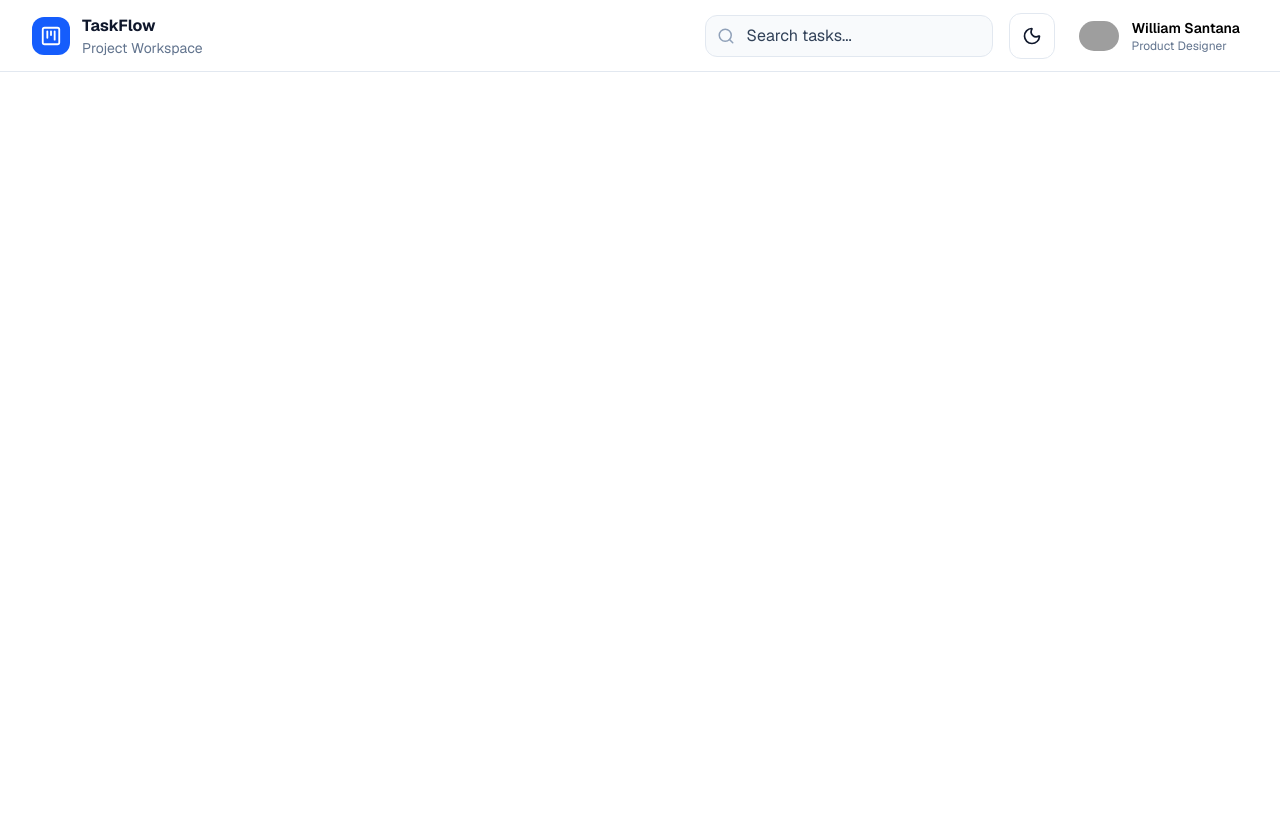
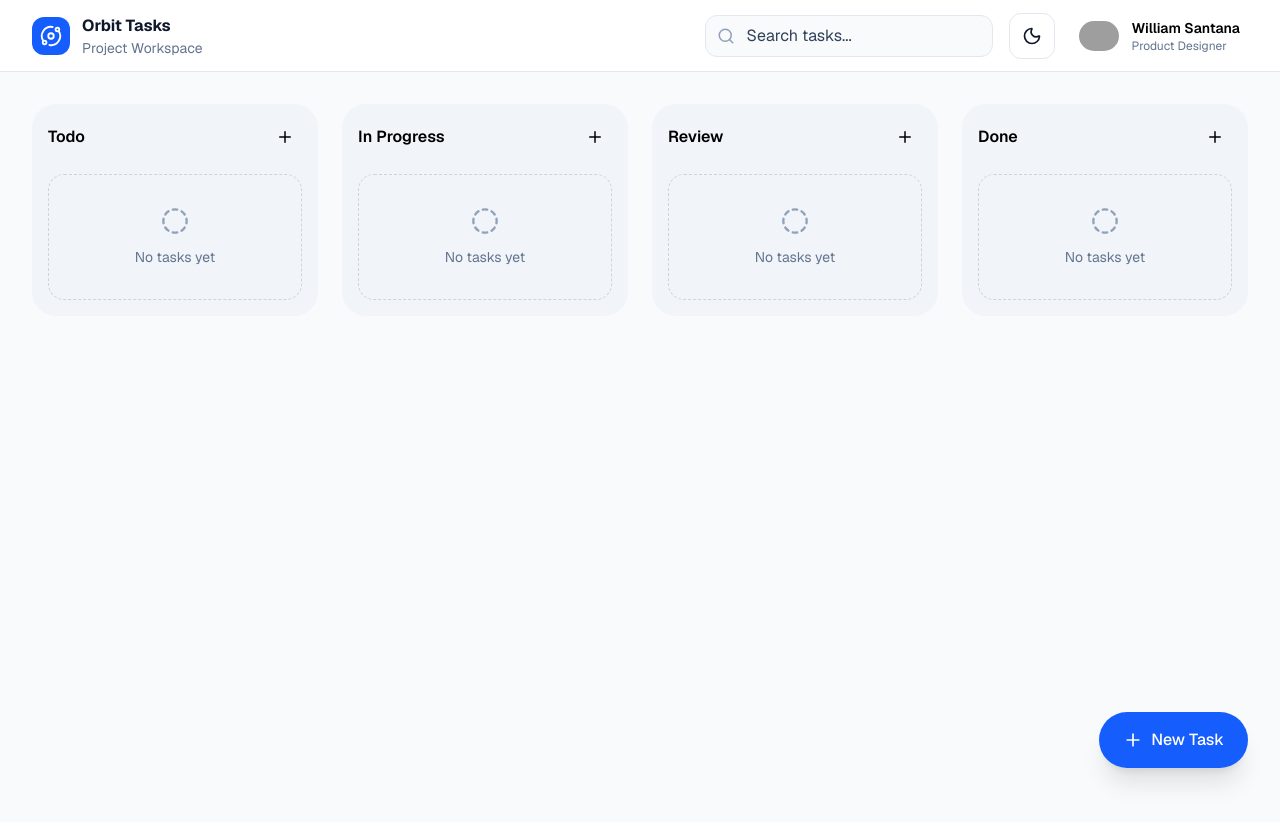
Before and after one commit to wwilliamsantana/orbit-tasks, a Next.js app: page / in a window 1280 px wide. Shown: the top 822 px of the page. Before the commit the page ends 800 px from the top, so only its background shows below. Built offline with nearby package versions, Linux system fonts and the light colour scheme; grey boxes are pictures that could not be loaded.

Commit message:
feat: Board section

```diff
--- a/src/app/page.tsx
+++ b/src/app/page.tsx
@@ -1,9 +1,13 @@
+import { BoardSection } from "@/components/board/BoardSection";
 import { Header } from "@/components/layout/Header";
 
 export default function Home() {
   return (
     <>
       <Header />
+      <main className="min-h-screen bg-slate-50 dark:bg-slate-950">
+        <BoardSection />
+      </main>
     </>
   );
 }
--- a/src/components/board/Board.tsx
+++ b/src/components/board/Board.tsx
@@ -0,0 +1,13 @@
+import { BoardColumn } from "./BoardColumn";
+
+const columns = ["Todo", "In Progress", "Review", "Done"];
+
+export function Board() {
+  return (
+    <section className="grid gap-6 lg:grid-cols-4">
+      {columns.map((column) => (
+        <BoardColumn key={column} title={column} />
+      ))}
+    </section>
+  );
+}
--- /dev/null
+++ b/src/components/board/BoardColumn.tsx
@@ -0,0 +1,24 @@
+import { Plus } from "lucide-react";
+import { EmptyTask } from "./EmptyTask";
+
+interface Props {
+  title: string;
+}
+
+export function BoardColumn({ title }: Props) {
+  return (
+    <article className="rounded-3xl bg-slate-100 p-4 dark:bg-slate-900">
+      <header className="mb-5 flex items-center justify-between">
+        <h2 className="font-semibold">{title}</h2>
+
+        <button className="rounded-lg p-2 transition hover:bg-slate-200 dark:hover:bg-slate-800">
+          <Plus size={18} />
+        </button>
+      </header>
+
+      <div className="space-y-4">
+        <EmptyTask />
+      </div>
+    </article>
+  );
+}
--- /dev/null
+++ b/src/components/board/BoardSection.tsx
@@ -0,0 +1,11 @@
+import { Board } from "@/components/board/Board";
+import { FloatingActionButton } from "./FloatingActionButton";
+
+export function BoardSection() {
+  return (
+    <section className="p-8">
+      <Board />
+      <FloatingActionButton />
+    </section>
+  );
+}
--- /dev/null
+++ b/src/components/board/EmptyTask.tsx
@@ -0,0 +1,11 @@
+import { CircleDashed } from "lucide-react";
+
+export function EmptyTask() {
+  return (
+    <div className="rounded-2xl border border-dashed border-slate-300 p-8 text-center dark:border-slate-700">
+      <CircleDashed className="mx-auto mb-3 text-slate-400" size={28} />
+
+      <p className="text-sm text-slate-500">No tasks yet</p>
+    </div>
+  );
+}
--- /dev/null
+++ b/src/components/board/FloatingActionButton.tsx
@@ -0,0 +1,12 @@
+"use client";
+
+import { Plus } from "lucide-react";
+
+export function FloatingActionButton() {
+  return (
+    <button className=" fixed bottom-8 right-8 flex items-center gap-2 rounded-full bg-blue-600 px-6 py-4 font-medium text-white shadow-xl transition hover:bg-blue-700">
+      <Plus size={20} />
+      New Task
+    </button>
+  );
+}
--- a/src/components/layout/Logo.tsx
+++ b/src/components/layout/Logo.tsx
@@ -1,15 +1,16 @@
-import { KanbanSquare } from "lucide-react";
+import { Orbit } from "lucide-react";
 
 export function Logo() {
   return (
     <div className="flex items-center gap-3">
       <div className="rounded-xl bg-blue-600 p-2 text-white">
-        <KanbanSquare size={22} />
+        <Orbit size={22} />
       </div>
 
       <div>
-        <h1 className="font-bold text-slate-900 dark:text-white">TaskFlow</h1>
-
+        <h1 className="font-bold text-slate-900 dark:text-white">
+          Orbit Tasks
+        </h1>
         <p className="text-sm text-slate-500">Project Workspace</p>
       </div>
     </div>
--- a/src/components/layout/ThemeToggle.tsx
+++ b/src/components/layout/ThemeToggle.tsx
@@ -13,14 +13,7 @@ export function ThemeToggle() {
   }, []);
 
   if (!mounted) {
-    return (
-      <button
-        aria-label="Toggle theme"
-        className="rounded-xl border border-slate-200 bg-white p-3 dark:border-slate-700 dark:bg-slate-900"
-      >
-        <div className="h-5 w-5" />
-      </button>
-    );
+    return null;
   }
   return (
     <button
@@ -28,7 +21,9 @@ export function ThemeToggle() {
       aria-label="Toggle theme"
       className="rounded-xl p-3 border border-slate-200 dark:border-slate-800 bg-white dark:bg-slate-900 text-slate-900 dark:hover:bg-slate-800 transition-colors dark:text-white hover:bg-slate-100"
     >
-      <div>{theme === "dark" ? <Sun size={20} /> : <Moon size={20} />}</div>
+      <div className="transition-all duration-300 ease-in-out hover:rotate-12">
+        {theme === "dark" ? <Sun size={20} /> : <Moon size={20} />}
+      </div>
     </button>
   );
 }
```
